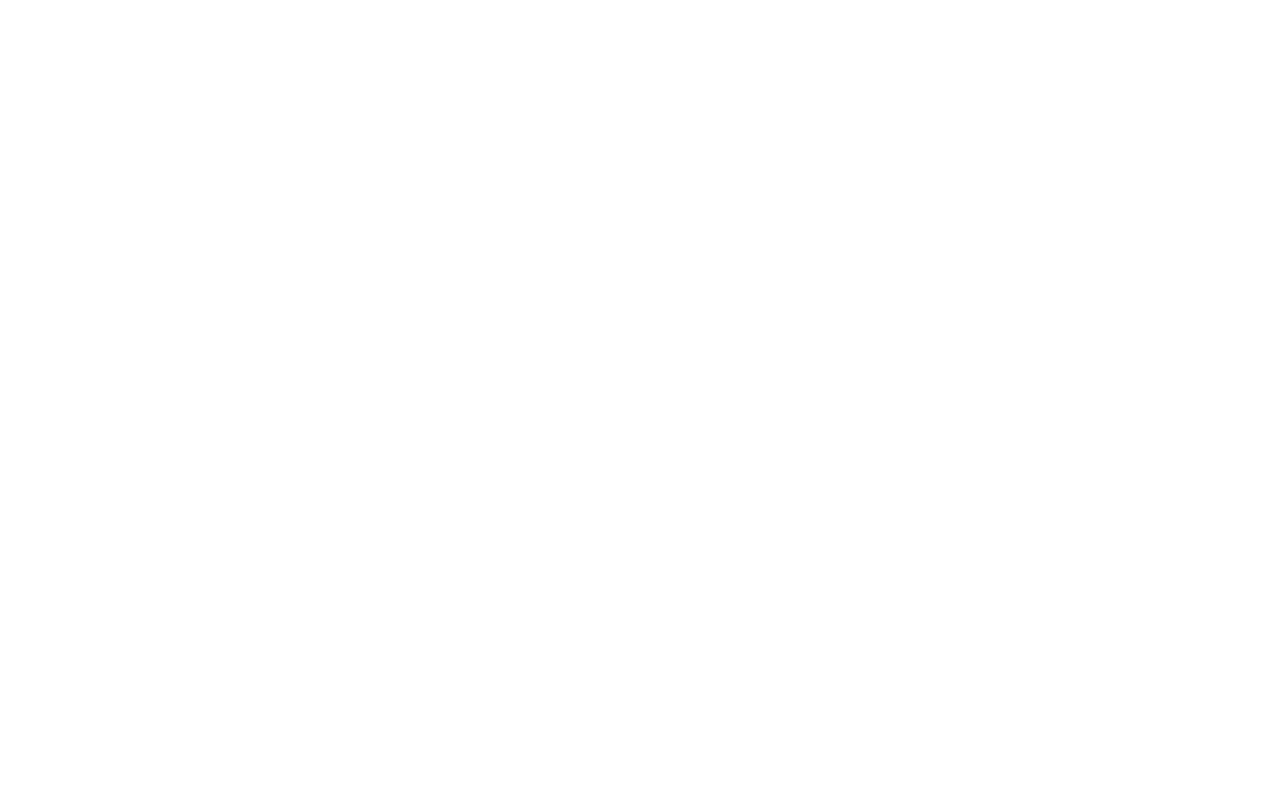
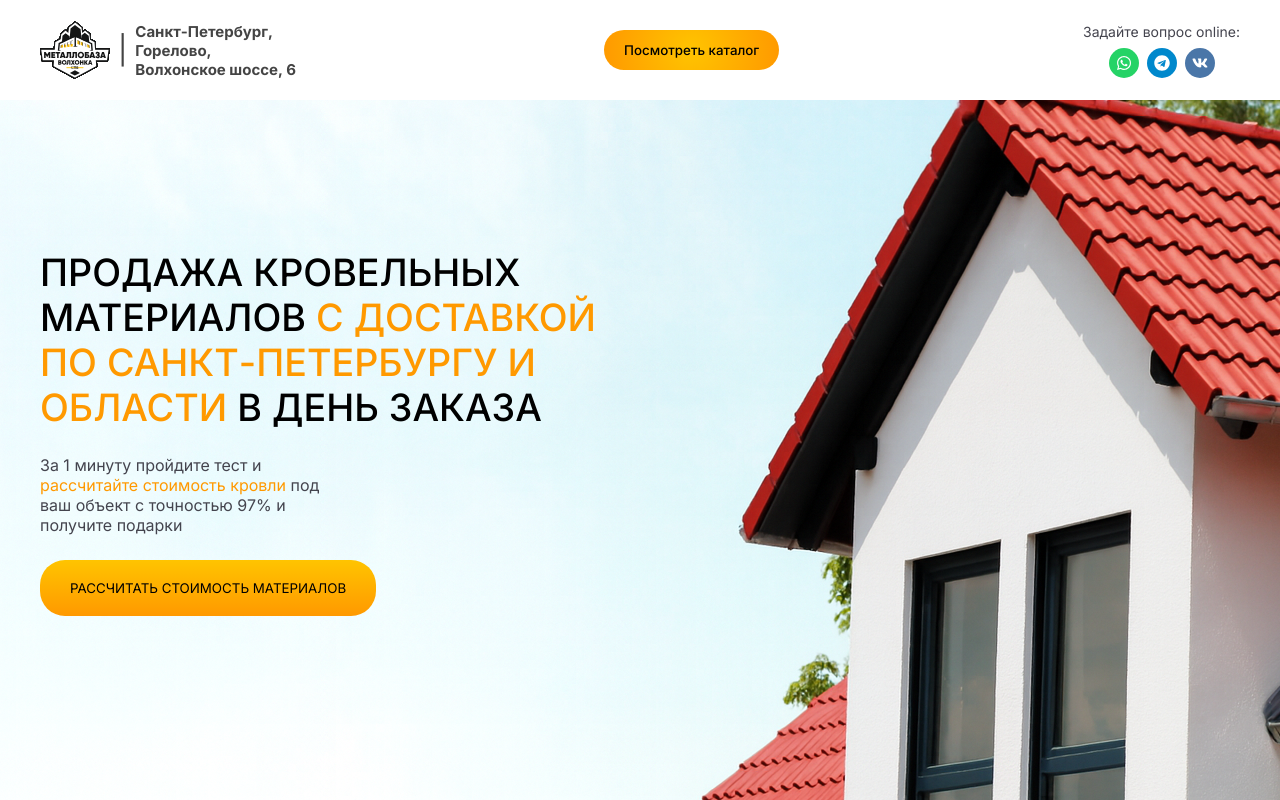
Before and after one commit to Dastan174/online-store, a Next.js app: page / in a window 1280 px wide. Shown: the top 800 px of the page. Built offline with nearby package versions, Linux system fonts and the light colour scheme.

Commit message:
reviewss

```diff
--- a/src/app/layout.tsx
+++ b/src/app/layout.tsx
@@ -3,11 +3,12 @@
 import "./globals.css";
 import Header from "../widgets/header/ui/Header";
 import Footer from "../widgets/footer/ui/Footer";
-import Reviews from "../widgets/reviews/ui/Reviews";
-import ReviewCard from "../entities/reviewCard/ui/ReviewCard";
 import Hero from "../widgets/hero/ui/Hero";
 import AboutUs from "../widgets/aboutUs/ui/AboutUs";
-import ReviewsCard from "../entities/reviewsCard/ui/ReviewsCard";
+import { TestSection } from "../widgets/testSection/ui/TestSection";
+import CatalogSection from "../widgets/catalog/ui/CatalogSection";
+import QuestionsSection from "../widgets/questionsSection/ui/QuestionsSection";
+import OurClients from "../widgets/ourClients/ui/OurClients";
 
 const geistSans = Geist({
   variable: "--font-geist-sans",
@@ -32,20 +33,7 @@
   return (
     <html lang="en">
       <body className={`${geistSans.variable} ${geistMono.variable}`}>
-        <div
-          style={{
-            display: "flex",
-            flexDirection: "column",
-            minHeight: "100vh",
-          }}
-        >
-          {/* <Header />
-          <Hero />
-          <AboutUs />
-          <TestSection /> */}
-          <div style={{ flex: 1 }}></div>
-          {/* <Footer /> */}
-        </div>
+
         {children}
       </body>
     </html>
--- a/src/app/page.tsx
+++ b/src/app/page.tsx
@@ -1,5 +1,29 @@
+import AboutUs from "../widgets/aboutUs/ui/AboutUs";
+import CatalogSection from "../widgets/catalog/ui/CatalogSection";
+import Footer from "../widgets/footer/ui/Footer";
+import Header from "../widgets/header/ui/Header";
+import Hero from "../widgets/hero/ui/Hero";
+import OurClients from "../widgets/ourClients/ui/OurClients";
+import QuestionsSection from "../widgets/questionsSection/ui/QuestionsSection";
+import { TestSection } from "../widgets/testSection/ui/TestSection";
+
 const page = () => {
-  return <div></div>;
+  return (
+    <div
+      style={{ display: "flex", flexDirection: "column", minHeight: "100vh" }}
+    >
+      <Header />
+      <div style={{ flex: 1 }}>
+        <Hero />
+        <AboutUs />
+        <TestSection />
+        <CatalogSection />
+        <QuestionsSection />
+        <OurClients />
+      </div>
+      <Footer />
+    </div>
+  );
 };
 
 export default page;
--- a/src/entities/reviewsCard/ui/ReviewsCard.tsx
+++ b/src/entities/reviewsCard/ui/ReviewsCard.tsx
@@ -10,7 +10,7 @@
   };
 }
 
-export const ReviewCard = ({ review }: ReviewProps) => {
+export const ReviewsCard = ({ review }: ReviewProps) => {
   return (
     <div className={scss.card}>
       <div className={scss.avatar}>
@@ -32,4 +32,4 @@
   );
 };
 
-export default ReviewCard;
+export default ReviewsCard;
--- a/src/widgets/ourClients/ui/OurClients.tsx
+++ b/src/widgets/ourClients/ui/OurClients.tsx
@@ -1,7 +1,7 @@
 import React from "react";
 import scss from "./ourClients.module.scss";
 import { GoArrowLeft, GoArrowRight } from "react-icons/go";
-import ReviewCard from "@/entities/reviewCard/ui/ReviewCard";
+import ReviewCard from "../../../entities/reviewCard/ui/ReviewCard";
 
 const reviews = [
   {
```
Also changed, not shown: src/widgets/testSection/ui/TestSection.tsx (+10 -9 lines).
